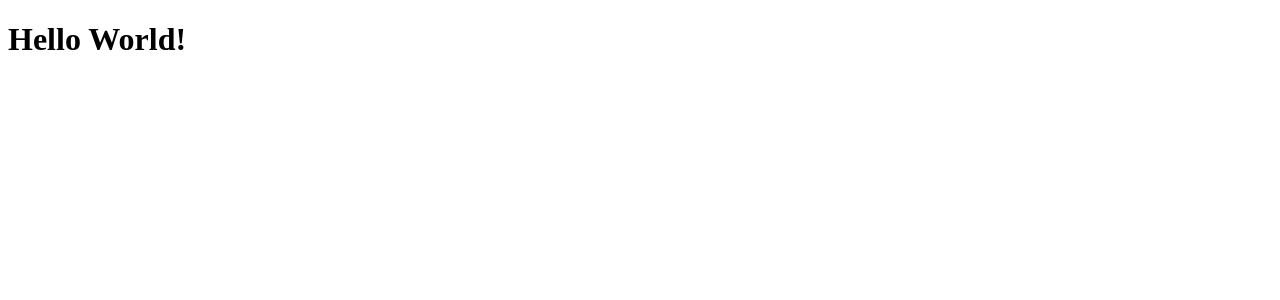
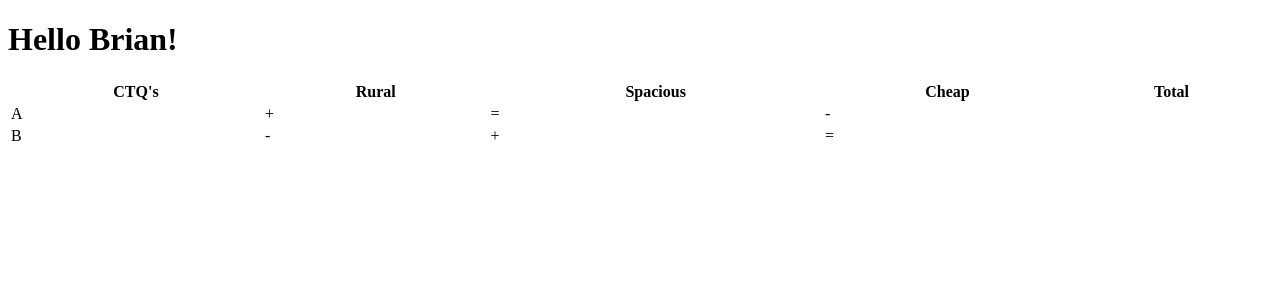
Before and after one commit to bkmd11/Realtor_Pugh_Pugh, a Flask app: page / in a window 1280 px wide. Shown: the top 300 px of the page. Run offline with Flask 2, Linux system fonts and the light colour scheme.

Commit message:
made a rough table

```diff
--- a/app/routes.py
+++ b/app/routes.py
@@ -1,7 +1,13 @@
 from flask import render_template, url_for, request
 from app import pugh_app
+
 
 @pugh_app.route('/', methods=['GET', 'POST'])
 @pugh_app.route('/index', methods=['GET', 'POST'])
 def index():
-    return render_template('index.html', title='Home Page')
+    listings = [
+        {'listing': 'A', 'rating': ['+', '=', '-']}
+        , {'listing': 'B', 'rating': ['-', '+', '=']}
+    ]
+
+    return render_template('index.html', title='Home Page', username='Brian', listings=listings)
--- a/app/templates/index.html
+++ b/app/templates/index.html
@@ -4,7 +4,29 @@
     <meta charset="UTF-8">
     <title>Realtor Pugh Pugh</title>
 </head>
+<h1>Hello {{ username }}!</h1>
+
 <body>
-    <h1>Hello World!</h1>
+    <table style="width:100%">
+        <tr>
+            <th>CTQ's</th>
+            <th>Rural</th>
+            <th>Spacious</th>
+            <th>Cheap</th>
+            <th>Total</th>
+        </tr>
+
+        {% for listing in listings %}
+        <tr>
+            <td>{{ listing.listing }}</td>
+                {% for rate in listing.rating %}
+                    <td>{{ rate }}</td>
+                {% endfor %}
+        </tr>
+        {% endfor %}
+
+
+
+    </table>
 </body>
 </html>
```
